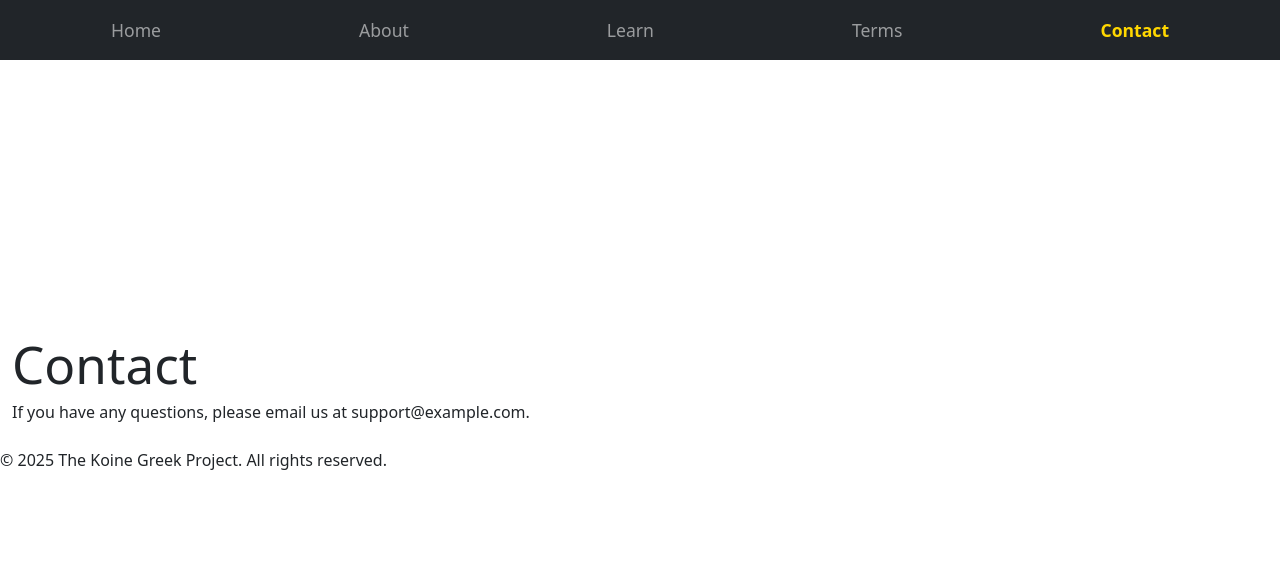
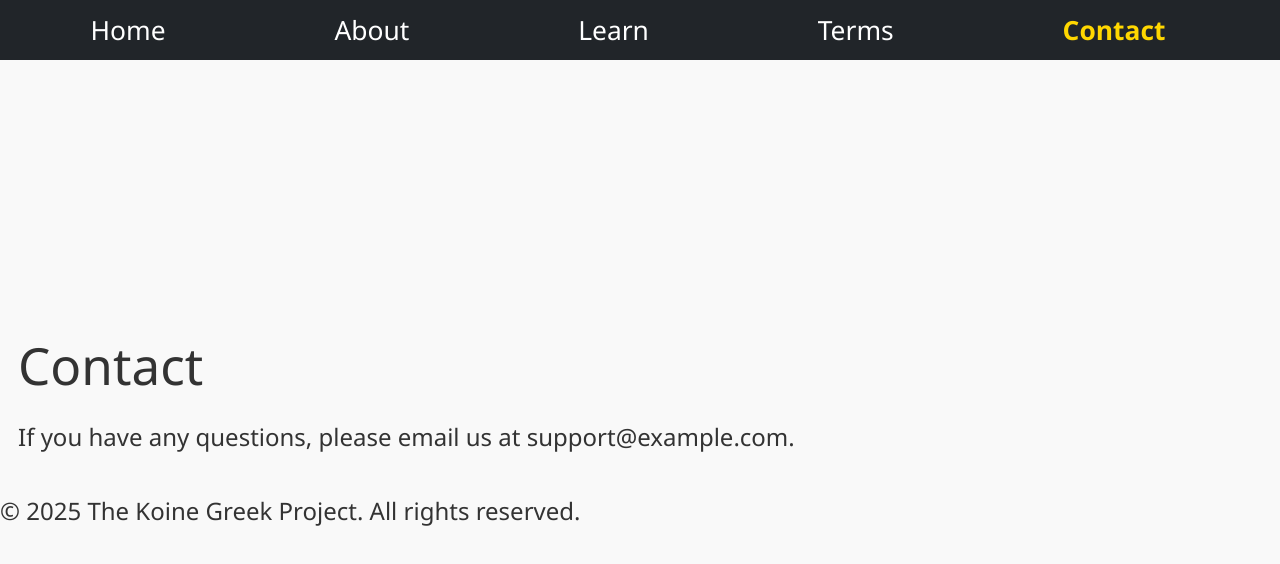
Before and after one commit to SandraF1/KoineGreek, a React (Vite) app in the folder frontend/: page /KoineGreek/contact in a window 1280 px wide. Shown: the top 564 px of the page. Built offline with nearby package versions, Linux system fonts and the light colour scheme.

Commit message:
Updated CSS mobile responsive 2

```diff
--- a/frontend/src/components/GrammarParser/GrammarParser.jsx
+++ b/frontend/src/components/GrammarParser/GrammarParser.jsx
@@ -29,7 +29,9 @@ export default function GrammarParser({ unit }) {
   const fetchWord = async () => {
     try {
       setLoading(true);
-      const res = await fetch(`https://koinegreek.onrender.com/api/grammar?unit=${unit}`);
+      const res = await fetch(
+        `https://koinegreek.onrender.comapi/grammar?unit=${unit}`
+      );
       const rows = await res.json();
       if (!rows || rows.length === 0) {
         setCurrentWordRow(null);
--- a/frontend/src/styles/global.css
+++ b/frontend/src/styles/global.css
@@ -1,54 +1,296 @@
+/* =======================
+   Base styles (desktop-first)
+   ======================= */
+
+html {
+  font-size: 24px;
+  overflow-y: scroll; /* default is 16px, increase for bigger text everywhere */
+}
+
+body {
+  font-family: "Segoe UI", Tahoma, Geneva, Verdana, sans-serif;
+  font-size: 16px;
+  line-height: 1.6;
+  color: #333;
+  background-color: #f9f9f9;
+  margin: 0;
+  padding-top: 56px; /* space for fixed navbar */
+}
+
+/* =======================
+   Headings
+   ======================= */
+h1 {
+  font-size: 2rem;
+  margin-bottom: 1rem;
+}
+h2 {
+  font-size: 1.75rem;
+  margin-bottom: 0.9rem;
+}
+h3 {
+  font-size: 1.5rem;
+  margin-bottom: 0.8rem;
+}
+h4 {
+  font-size: 1.25rem;
+  margin-bottom: 0.7rem;
+}
+h5 {
+  font-size: 1rem;
+  margin-bottom: 0.6rem;
+}
+h6 {
+  font-size: 0.875rem;
+  margin-bottom: 0.5rem;
+}
+
+/* =======================
+   Paragraphs, links, lists
+   ======================= */
+p,
+li,
+span,
+a {
+  font-size: 1rem;
+  line-height: 1.6;
+}
+
+/* =======================
+   Buttons
+   ======================= */
+button,
+.btn {
+  font-size: 1rem;
+  padding: 0.5rem 1rem;
+}
+
+/* =======================
+   Navbar
+   ======================= */
+.navbar {
+  position: fixed; /* sticky top navbar */
+  top: 0;
+  left: 0;
+  right: 0;
+  height: 56px;
+  line-height: 56px;
+  background-color: #007bff;
+  color: white;
+  z-index: 999;
+}
+
+.navbar a {
+  color: white;
+  text-decoration: none;
+  margin-right: 1rem;
+}
+
+.navbar a:hover {
+  text-decoration: underline;
+}
+
+/* =======================
+   Footer
+   ======================= */
+.footer {
+  background-color: #343a40;
+  color: white;
+  padding: 1rem;
+  text-align: center;
+}
+
+/* =======================
+   Page content spacing
+   ======================= */
+.app-content {
+  padding: 2rem;
+}
+
+/* =======================
+   Utility classes
+   ======================= */
+.text-center {
+  text-align: center;
+}
+.text-muted {
+  color: #6c757d;
+}
+
+/* =======================
+   Section buttons
+   ======================= */
+.section-buttons {
+  display: flex;
+  gap: 10px;
+  margin-bottom: 20px;
+}
+
+.section-buttons button {
+  padding: 0.5rem 1rem;
+  border-radius: 5px;
+  border: 1px solid #ccc;
+  background-color: #f9f9f9;
+  color: black;
+  cursor: pointer;
+  transition: all 0.2s ease;
+}
+
+.section-buttons button.active {
+  border: 2px solid #007bff;
+  background-color: #007bff;
+  color: white;
+}
+
+button.active-section-btn {
+  background-color: #007bff;
+  color: white;
+  border: 2px solid #0056b3;
+}
+
+/* =======================
+   Tables
+   ======================= */
+table {
+  font-size: 1rem;
+}
+
+table th,
+table td {
+  font-size: 1rem;
+  padding: 0.75rem;
+}
+
+/* =======================
+   Form inputs
+   ======================= */
+input[type="radio"],
+input[type="checkbox"] {
+  transform: scale(1.5);
+  margin-right: 0.5rem;
+}
+
+label {
+  font-size: 1.2rem !important;
+  line-height: 1.5;
+  cursor: pointer;
+}
+
+.radio-group label,
+.checkbox-group label {
+  display: flex;
+  align-items: center;
+  margin-bottom: 0.5rem;
+}
+
+label input[type="radio"],
+label input[type="checkbox"] {
+  margin-right: 0.5rem;
+  transform: scale(1.5);
+}
+
+/* =======================
+   Flashcards
+   ======================= */
+.flashcard {
+  border: 2px solid #007bff;
+  border-radius: 10px;
+  background-color: #f0f8ff;
+  width: 280px; /* consistent width for all units */
+  min-height: 120px;
+  padding: 20px;
+  margin: 12px auto;
+  font-size: 1.2rem;
+  text-align: center;
+  cursor: pointer;
+  display: flex;
+  flex-direction: column;
+  justify-content: center;
+  transition: transform 0.2s ease;
+}
+
+.flashcard:hover {
+  transform: scale(1.05);
+}
+
+.flashcard-front {
+  font-weight: bold;
+}
+.flashcard-back {
+  color: #333;
+}
+
+/* =======================
+   Links & highlights
+   ======================= */
+.active-link {
+  font-weight: bold;
+  text-decoration: underline;
+}
+.highlight {
+  background-color: #ffff00;
+  padding: 0 2px;
+  border-radius: 2px;
+}
+.caption-black {
+  color: black;
+}
+
 /* =======================
    Responsive adjustments
    ======================= */
 
-/* Tablets and below */
+/* Tablets (≤1024px) */
 @media (max-width: 1024px) {
   html {
-    font-size: 20px; /* slightly smaller */
+    font-size: 20px;
   }
-
   body {
-    padding-top: 50px;
-  }
-
+    padding-top: 56px;
+  } /* keep navbar spacing */
   .flashcard {
-    max-width: 260px;
+    width: 260px;
   }
 }
 
-/* Phones and small tablets */
+/* Phones & small tablets (≤768px) */
 @media (max-width: 768px) {
   html {
-    font-size: 16px; /* reduce base size for readability */
+    font-size: 16px;
   }
-
   body {
-    padding-top: 48px;
+    padding-top: 70px;
     line-height: 1.5;
   }
 
-  h1 { font-size: 1.5rem; }
-  h2 { font-size: 1.3rem; }
-  h3 { font-size: 1.2rem; }
-  h4, h5, h6 { font-size: 1rem; }
+  h1 {
+    font-size: 1.5rem;
+  }
+  h2 {
+    font-size: 1.3rem;
+  }
+  h3 {
+    font-size: 1.2rem;
+  }
+  h4,
+  h5,
+  h6 {
+    font-size: 1rem;
+  }
 
   .flashcard {
     width: 100%;
     max-width: 280px;
     margin: 10px auto;
   }
-
   .section-buttons {
     flex-direction: column;
     gap: 8px;
   }
-
   .section-buttons button {
     width: 100%;
   }
 
-  /* Tables scroll instead of shrinking */
   table {
     display: block;
     overflow-x: auto;
@@ -56,16 +298,18 @@
   }
 }
 
-/* Very small devices (phones in portrait) */
+/* Very small devices (≤480px) */
 @media (max-width: 480px) {
   html {
     font-size: 14px;
+  }
+  body {
+    padding-top: 80px;
   }
 
   .navbar a {
     margin-right: 0.5rem;
   }
-
   .flashcard {
     padding: 15px;
     font-size: 1rem;
```
